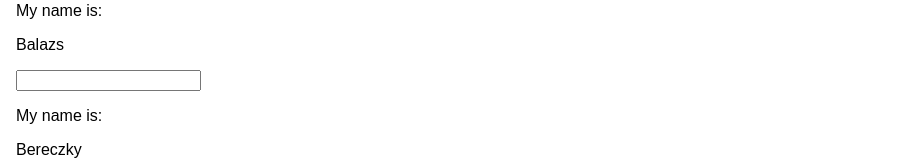
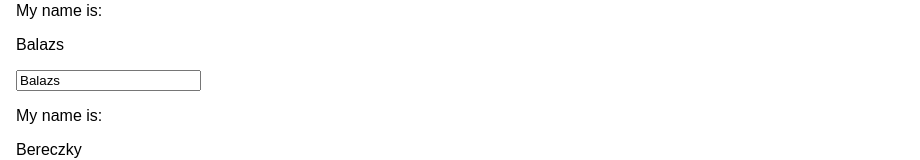
Before and after one commit to bereczkybalazs/first-react-test-udemy, a React (Create React App) app: page / in a window 1280 px wide. Shown: the part 210-370 px from the top of the page, without its empty margins (0-920 px from the left). Built offline with nearby package versions, Linux system fonts and the light colour scheme.

Commit message:
two way data binded

```diff
--- a/src/App.js
+++ b/src/App.js
@@ -9,9 +9,9 @@ class App extends Component {
     userName: 'Balazs'
   }
 
-  modifyUserName = () => {
+  modifyUserName = event => {
     this.setState({
-      userName: 'Dolf'
+      userName: event.target.value
     })
   }
 
@@ -31,7 +31,7 @@ class App extends Component {
           <li>Add styling of your choice to your components/ elements in the components - both with inline styles and stylesheets</li>
         </ol>
         <UserOutput userName={this.state.userName}/>
-        <UserInput change={this.modifyUserName}/>
+        <UserInput userName={this.state.userName} change={this.modifyUserName}/>
         <UserOutput userName="Bereczky"/>
         <UserOutput userName="Gellert"/>
       </div>
--- a/src/UserInput/UserInput.js
+++ b/src/UserInput/UserInput.js
@@ -3,7 +3,7 @@ import React from 'react'
 const userInput = (props) => {
   return (
     <div>
-      <input type="text" onChange={props.change}/>
+      <input type="text" value={props.userName} onChange={props.change}/>
     </div>
   )
 }
```
